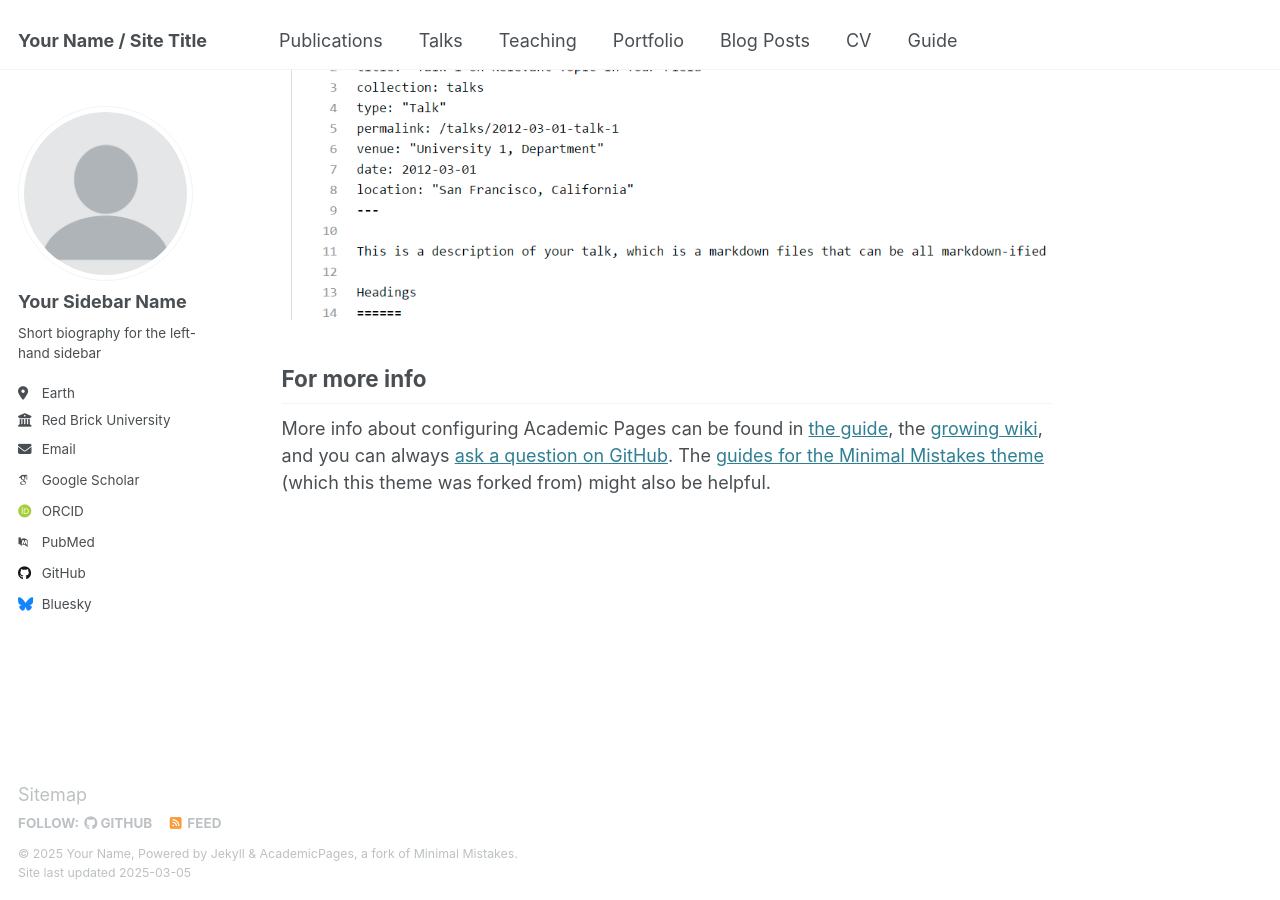
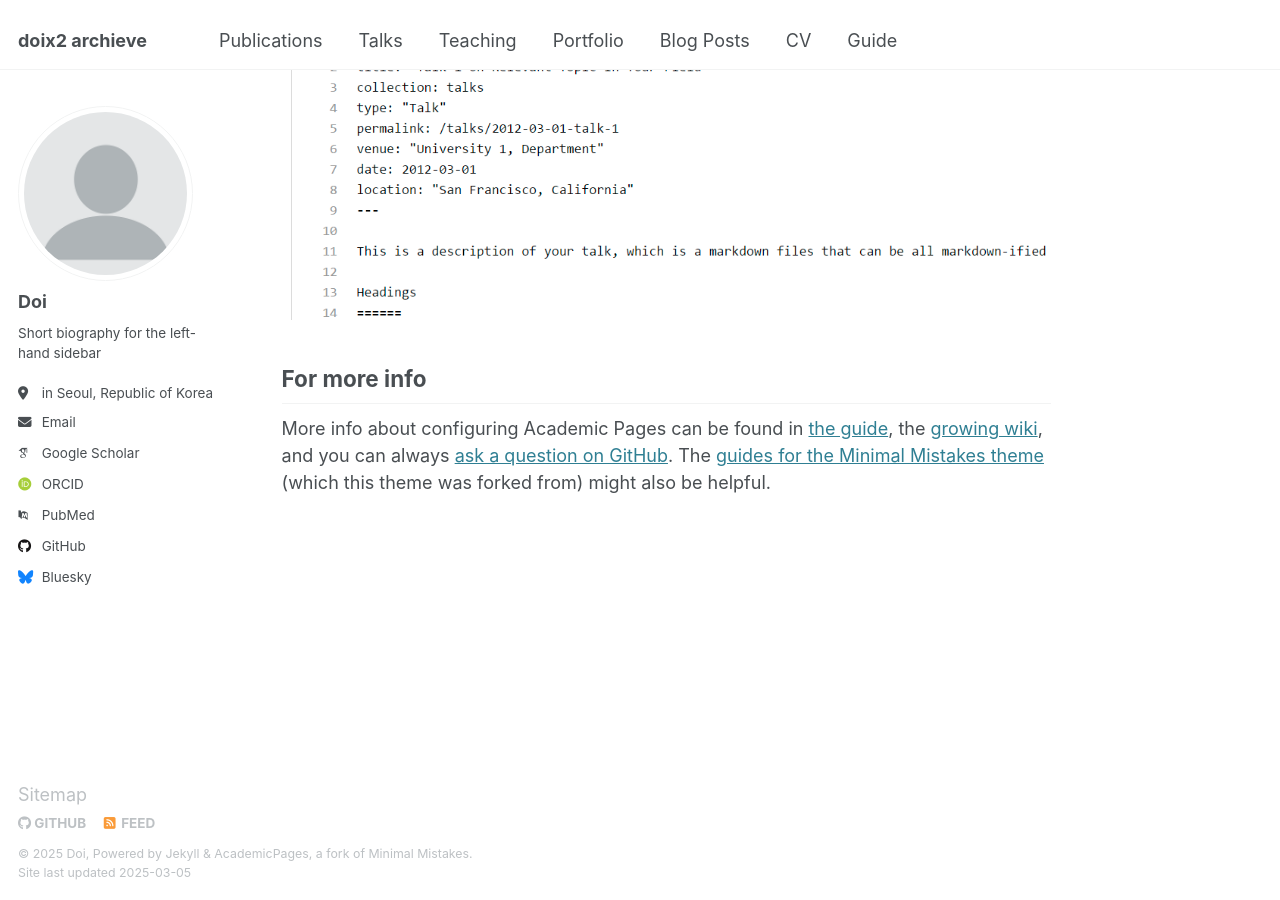
Before and after one commit to doix2/doix2.github.io, a Jekyll site: the page built from _pages/about.md, in a window 1280 px wide and 900 px high, scrolled down 2642 px. Built offline with Jekyll 4.4.1, drawn with Linux system fonts in a browser that asks for light colours; some web fonts are replaced.

Commit message:
profile update

```diff
--- a/_config.yml
+++ b/_config.yml
@@ -7,12 +7,12 @@
 # server process.
 
 # Basic Site Settings
-locale                   : "en-US"
+locale                   : "ko-KR"
 site_theme               : "default"
-title                    : "Your Name / Site Title"
+title                    : "doix2 archieve"
 title_separator          : "-"
-name                     : &name "Your Name"
-description              : &description "personal description"
+name                     : &name "Doi"
+description              : &description "Front-End Engineer"
 url                      : https://academicpages.github.io # the base hostname & protocol for your site e.g. "https://[your GitHub username].github.io"
 baseurl                  : "" # the subpath of your site, e.g. "/blog"
 repository               : "academicpages/academicpages.github.io"
@@ -23,13 +23,13 @@ repository               : "academicpages/academicpages.github.io"
 author:
   # Biographic information
   avatar           : "profile.png"
-  name             : "Your Sidebar Name"
+  name             : "Doi"
   pronouns         : # example: "she/her"
   bio              : "Short biography for the left-hand sidebar"
-  location         : "Earth"
-  employer         : "Red Brick University"
+  location         : "in Seoul, Republic of Korea & Tokyo, Japan"
+  # employer         : "Red Brick University"
   uri              : # URL
-  email            : "none@example.org"
+  email            : "doi@sookmyung.ac.kr"
 
   # Academic websites
   arxiv            : # URL - Update with the correct link to your profile
```
